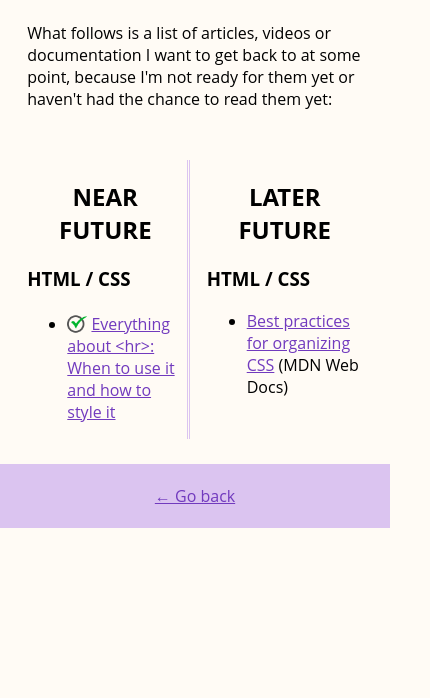
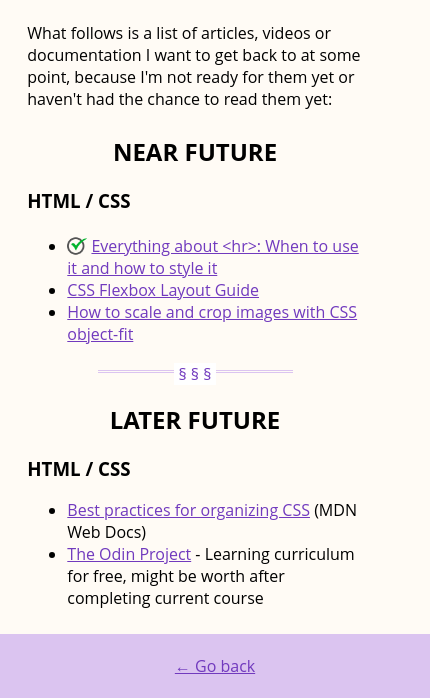
Before and after one commit to MaitaneA/html-first-repo, a plain HTML site: page public/my-reading-list.html in a window 390 px wide. Shown: the part 172-870 px from the top of the page, 430 px wide, since content can reach past the window. Before the commit the page ends 844 px from the top, so only its background shows below. Drawn offline with Linux system fonts and the light colour scheme.

Commit message:
Responsiveness: no columns for small screens

```diff
--- a/public/my-reading-list.html
+++ b/public/my-reading-list.html
@@ -20,14 +20,18 @@
         <h3>HTML / CSS</h3>
         <ul>
             <li><img src="../assets/checked.png" alt="Checked checkbox" class="checked"> <a href="https://medium.com/web-dev-survey-from-kyoto/everything-about-hr-when-to-use-it-and-how-to-style-it-fd17b66573">Everything about &lt;hr&gt;: When to use it and how to style it</a></li>
+            <li><a href="https://css-tricks.com/snippets/css/a-guide-to-flexbox/">CSS Flexbox Layout Guide</a></li>
+            <li><a href="https://www.digitalocean.com/community/tutorials/css-cropping-images-object-fit">How to scale and crop images with CSS object-fit</a></li>
         </ul>
 
     </div>
+    <hr class="only-small-screen"/>
     <div class="column right-2">
         <h2>LATER FUTURE</h2>
         <h3>HTML / CSS</h3>
         <ul>
             <li><a href="https://developer.mozilla.org/en-US/docs/Learn/CSS/Building_blocks/Organizing">Best practices for organizing CSS</a> (MDN Web Docs)</li>
+            <li><a href="https://www.theodinproject.com">The Odin Project</a> - Learning curriculum for free, might be worth after completing current course</li>
         </ul>
     </div>
     <footer>
--- a/style.css
+++ b/style.css
@@ -44,6 +44,9 @@ hr::after {
 }
 
 footer {
+    position: relative;
+    bottom: 0px;
+    width: 100%;
     padding: 5px 20px;
     background-color: #DBC4F0;
     text-align: center;
@@ -68,8 +71,9 @@ a {
     top: 4px;
 }
 
-/* COLUMNS */
+/* COLUMNS - SCREEN SIZE > 768px */
 
+@media (min-width: 768px){
     .column {
         width: 40%;
     }
@@ -86,6 +90,11 @@ a {
         margin-left: 0%;
     }
 
+    .only-small-screen {
+        display: none;
+    }
+}
+
 /* LEARNING STREAK PAGE */
 
 .not-applicable {
```
Also changed, not shown: public/my-learning-streak.html (+3 -2 lines). Lines whose indentation alone changed are shown as unchanged.
